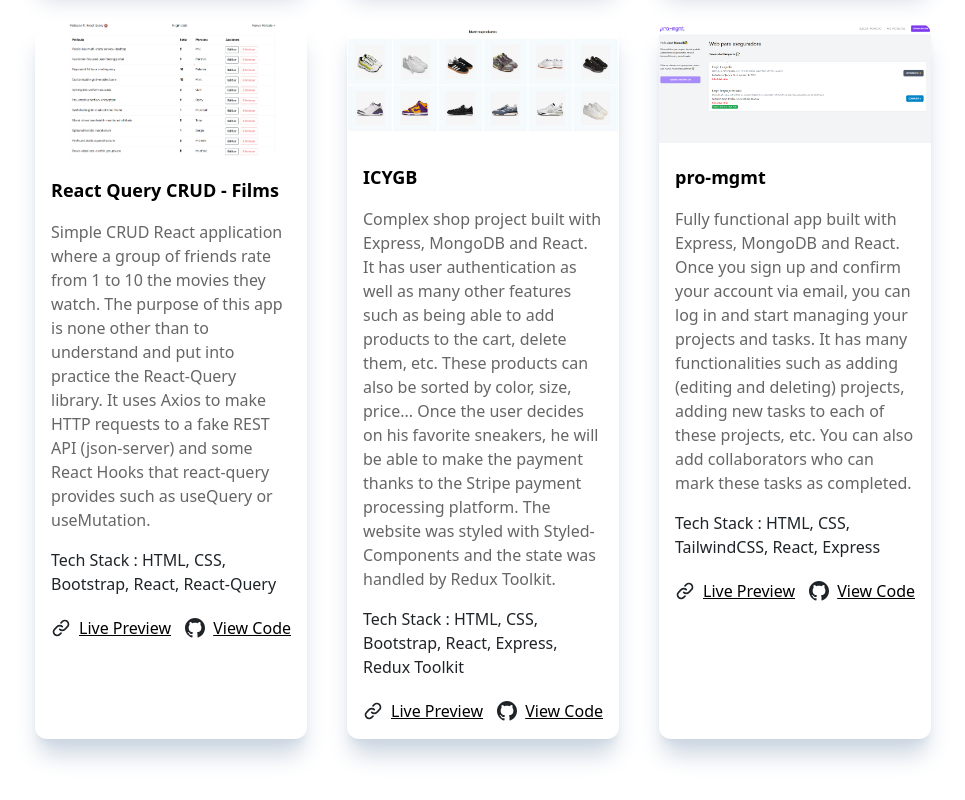
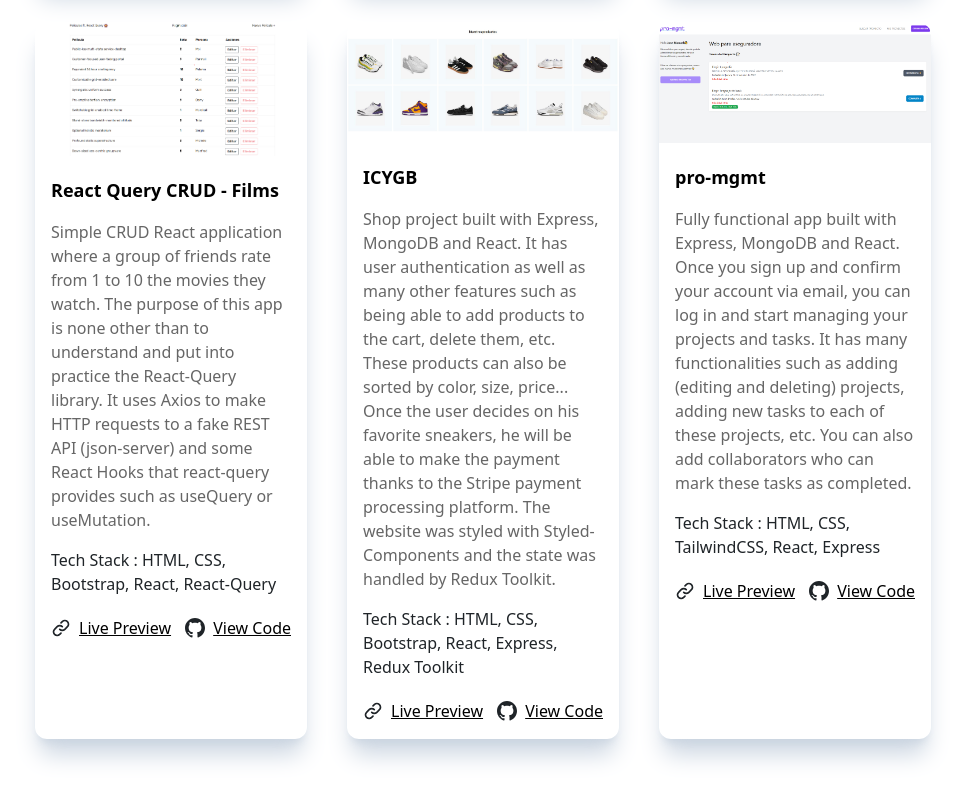
Before and after one commit to fpalessi/portfolio, a React (Vite) app: page /projects in a window 1280 px wide. Shown: the part 907-1707 px from the top of the page, without its empty margins (157-1122 px from the left). Built offline with nearby package versions, Linux system fonts and the light colour scheme.

Commit message:
last commit

```diff
--- a/src/data.js
+++ b/src/data.js
@@ -99,7 +99,7 @@
     title: "ICYGB",
     image: icygbimg,
     description:
-      "Complex shop project built with Express, MongoDB and React. It has user authentication as well as many other features such as being able to add products to the cart, delete them, etc. These products can also be sorted by color, size, price... Once the user decides on his favorite sneakers, he will be able to make the payment thanks to the Stripe payment processing platform. The website was styled with Styled-Components and the state was handled by Redux Toolkit. ",
+      "Shop project built with Express, MongoDB and React. It has user authentication as well as many other features such as being able to add products to the cart, delete them, etc. These products can also be sorted by color, size, price... Once the user decides on his favorite sneakers, he will be able to make the payment thanks to the Stripe payment processing platform. The website was styled with Styled-Components and the state was handled by Redux Toolkit. ",
     technologies: "HTML, CSS, Bootstrap, React, Express, Redux Toolkit",
     live: icygbvideo,
     github: "https://github.com/fpalessi/FRONTEND_ICYGB",
```
